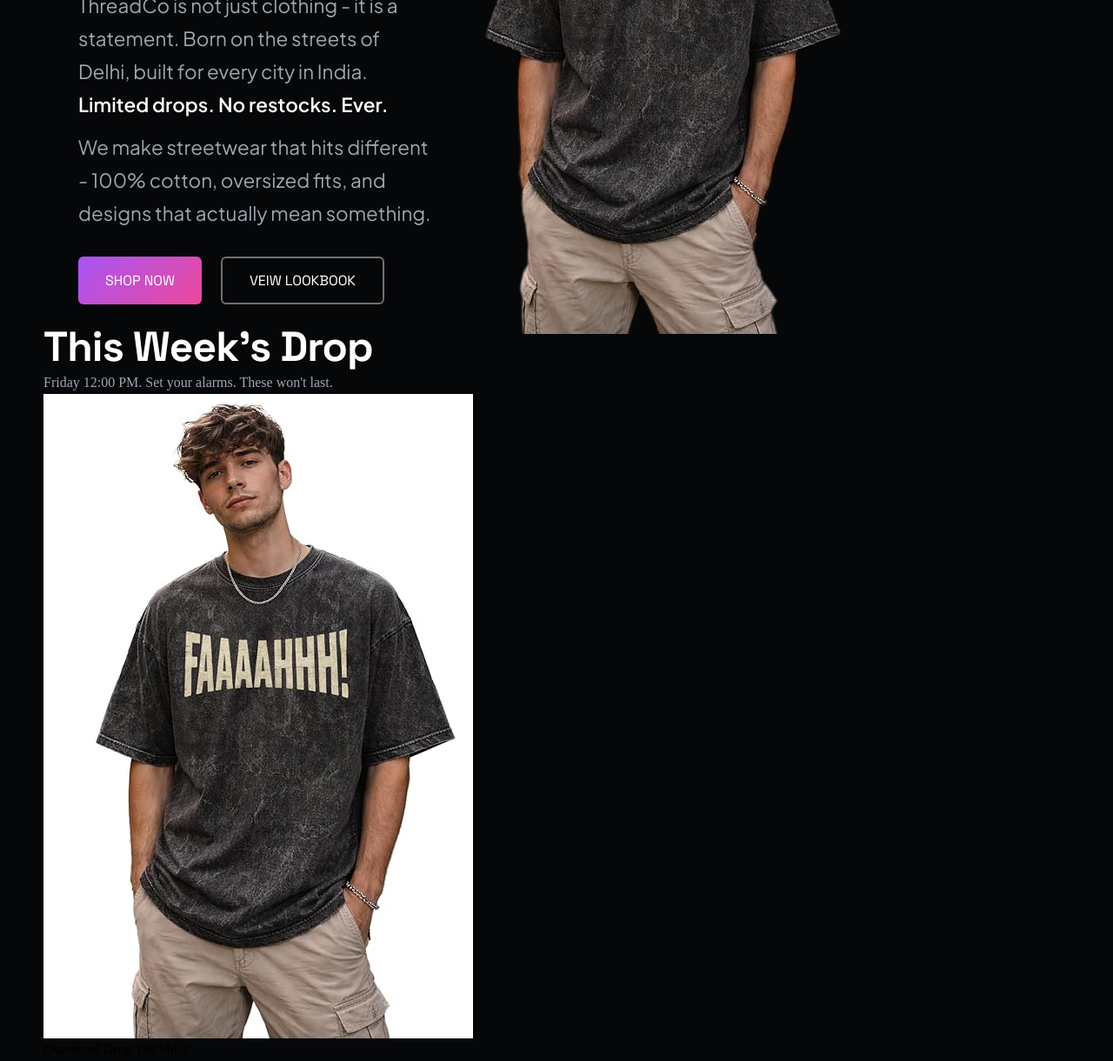
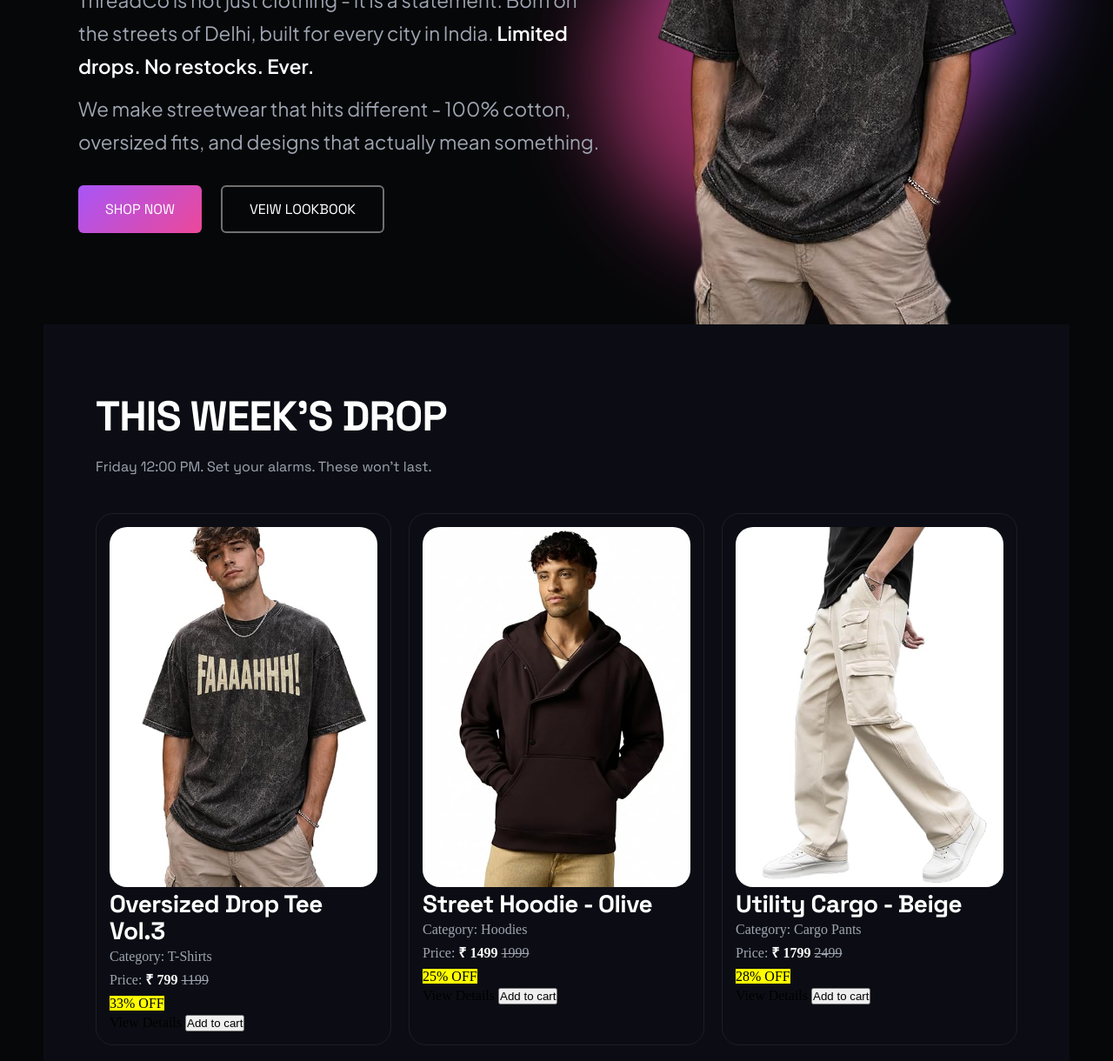
Before and after one commit to Devanshu-uu/Full_Stack_Web_Dev, a plain HTML site: page MajorHTMLWithCSSproject - ThreadCo/index.html in a window 1280 px wide. Shown: the part 427-1647 px from the top of the page at 87% size. Drawn offline with Linux system fonts and the light colour scheme.

Commit message:
Add glow effects and card grid layout
Enhance hero section with glow orb effects and refactor product cards into a responsive grid layout. Improve layout structure with flexbox adjustments, fix CSS typos (font-weight 60px→600), and add z-index management for proper layering. Style the week-drop section with dark background and padding.

```diff
--- a/MajorHTMLWithCSSproject - ThreadCo/index.html
+++ b/MajorHTMLWithCSSproject - ThreadCo/index.html
@@ -61,6 +61,8 @@
 
                 </div>
                 <div class="right-hero">
+                    <div class="glow orb1"></div>
+                    <div class="glow orb2"></div>
                     <img src="images/product 1-Photoroom.png" alt="">
                 </div>
 
@@ -69,13 +71,14 @@
 
             </section>
 
-            <section>
+            <section id="week-drop">
                 <h2>This Week's Drop
                 </h2>
                 <p>Friday 12:00 PM. Set your alarms. These won't last.
 
                 </p>
 
+                <div class="cards">
                     <article>
                         <figure>
                             <img src="images/product 1.jpg" alt="">
@@ -185,6 +188,10 @@
                         </figure>
 
                     </article>
+
+                </div>
+
+
             </section>
 
 
--- a/MajorHTMLWithCSSproject - ThreadCo/style.css
+++ b/MajorHTMLWithCSSproject - ThreadCo/style.css
@@ -109,6 +109,7 @@ em {
 
 body {
     background-color: var(--color-bg-base);
+    padding: 0 50px;
 
 }
 
@@ -125,6 +126,7 @@ header {
     padding: 20px 30px;
     text-transform: uppercase;
     backdrop-filter: blur(10px);
+    z-index: 10;
 
 }
 
@@ -156,7 +158,8 @@ header nav a {
     color: var(--color-text-muted);
     padding: 13px 20px;
     border-radius: var(--radius-sm);
-    font-weight: 60px;
+    text-wrap: nowrap;
+    font-weight: 600;
 
 
 }
@@ -178,7 +181,7 @@ header nav li:last-child a:hover {
 }
 
 main {
-    padding: 80px 50px 0;
+    padding-top: 80px;
 }
 
 #hero {
@@ -190,37 +193,37 @@ main {
 
 }
 
-.left-hero{
+.left-hero {
     display: flex;
     flex-direction: column;
     gap: 10px;
     max-width: 690px;
 }
 
-.left-hero h2{
+.left-hero h2 {
     font-size: 5rem;
     text-transform: uppercase;
 
 }
 
-#gradient-text{
+#gradient-text {
     background: var(--gradient-accent);
     background-clip: text;
     color: transparent;
 }
 
-#hero p{
+#hero p {
     font-size: 1.4rem;
     font-family: var(--font-body);
 }
 
-#cta{
+#cta {
     display: flex;
     gap: 5px;
     margin-top: 21px;
 }
 
-#cta a{
+#cta a {
     padding: 15px 31px;
     border-radius: var(--radius-sm);
     color: var(--white);
@@ -230,7 +233,8 @@ main {
 
 
 }
-#cta a:first-child{
+
+#cta a:first-child {
     background: var(--gradient-accent);
     border: transparent;
     display: flex;
@@ -239,21 +243,22 @@ main {
 
 }
 
-#cta a:first-child:hover{
+#cta a:first-child:hover {
     box-shadow: 0 10px 20px rgba(211, 80, 198, 0.582);
-    background: linear-gradient(135deg, #af59ff 0%, #fc4da5 100%);;
+    background: linear-gradient(135deg, #af59ff 0%, #fc4da5 100%);
+    ;
 
 }
 
 
-#cta a:last-child{
+#cta a:last-child {
     border: 2px solid rgb(113, 112, 112);
 
 
 
 }
 
-#cta a:last-child:hover{
+#cta a:last-child:hover {
     border: 2px solid rgb(254, 254, 254);
     background-color: rgba(95, 95, 95, 0.229);
 
@@ -261,19 +266,21 @@ main {
 
 }
 
-.right-hero{
+.right-hero {
     display: flex;
     justify-content: center;
     align-items: center;
-    margin-right: 200px;
+    flex: 1;
+    position: relative;
 
 }
 
-.right-hero img{
+.right-hero img {
     height: 96%;
+    z-index: -2;
 }
 
-#live{
+#live {
     font-size: small;
     display: flex;
     width: 170px;
@@ -287,8 +294,85 @@ main {
     font-family: var(--font-display);
     background: rgba(134, 46, 163, 0.132);
     font-weight: 20px;
+}
 
+.glow {
+    width: 400px;
+    height: 400px;
+    border-radius: 50%;
+    position: absolute;
+    filter: blur(50px);
+    opacity: .6;
+    z-index: -2;
 
+}
+
+.orb1 {
+    background-color: var(--color-primary);
+    top: 15%;
+    left: 20%
+}
+
+.orb2 {
+    background-color: var(--color-secondary);
+    bottom: 100px;
+    right: 100px;
+}
+
+#week-drop {
+    background-color: #0C0D14;
+    padding: 80px 60px;
+}
+
+#week-drop h2 {
+    text-transform: uppercase;
+}
+
+#week-drop>p {
+    margin: 17px 0;
+    font-family: var(--font-display);
+
+}
+
+.cards {
+    display: flex;
+    flex-wrap: wrap;
+    gap: 20px;
+    margin-top: 40px;
+
+}
+
+.cards article {
+    flex: 1 1 260px;
+    flex-direction: column;
+    padding: 10px;
+    border: 1px solid var(--color-border);
+    border-radius: var(--radius-lg);
+    overflow: hidden;
 
 
 }
+
+figure {
+    position: relative;
+    aspect-ratio: 3/4;
+    padding: 5px;
+}
+
+figure img {
+    width: 100%;
+    height: 100%;
+    object-fit: cover;
+    border-radius: var(--radius-lg);
+
+
+}
+
+figcaption {
+    display: none;
+}
+
+.cards h3{
+    padding: ;
+
+}
```
Lines whose indentation alone changed are shown as unchanged.
